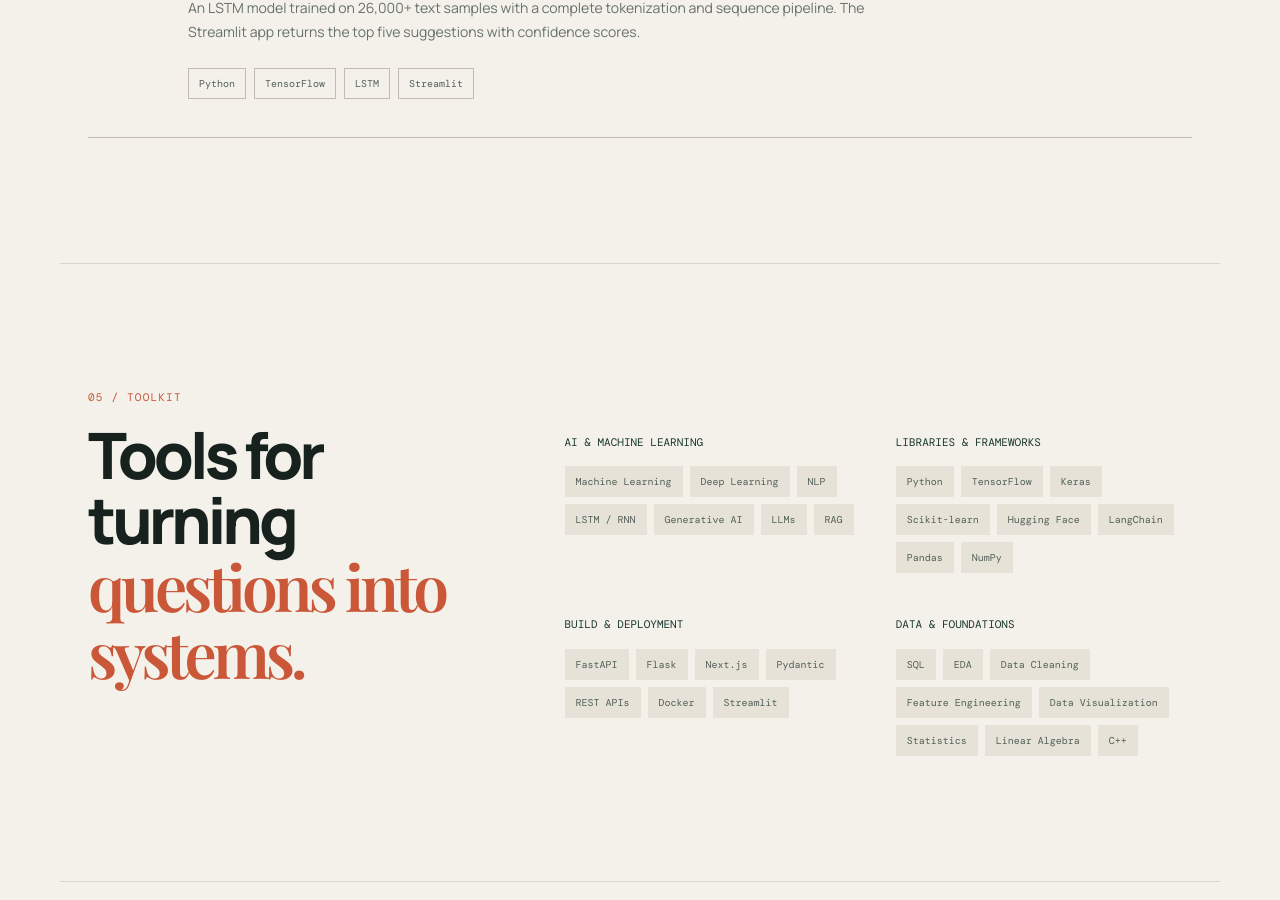
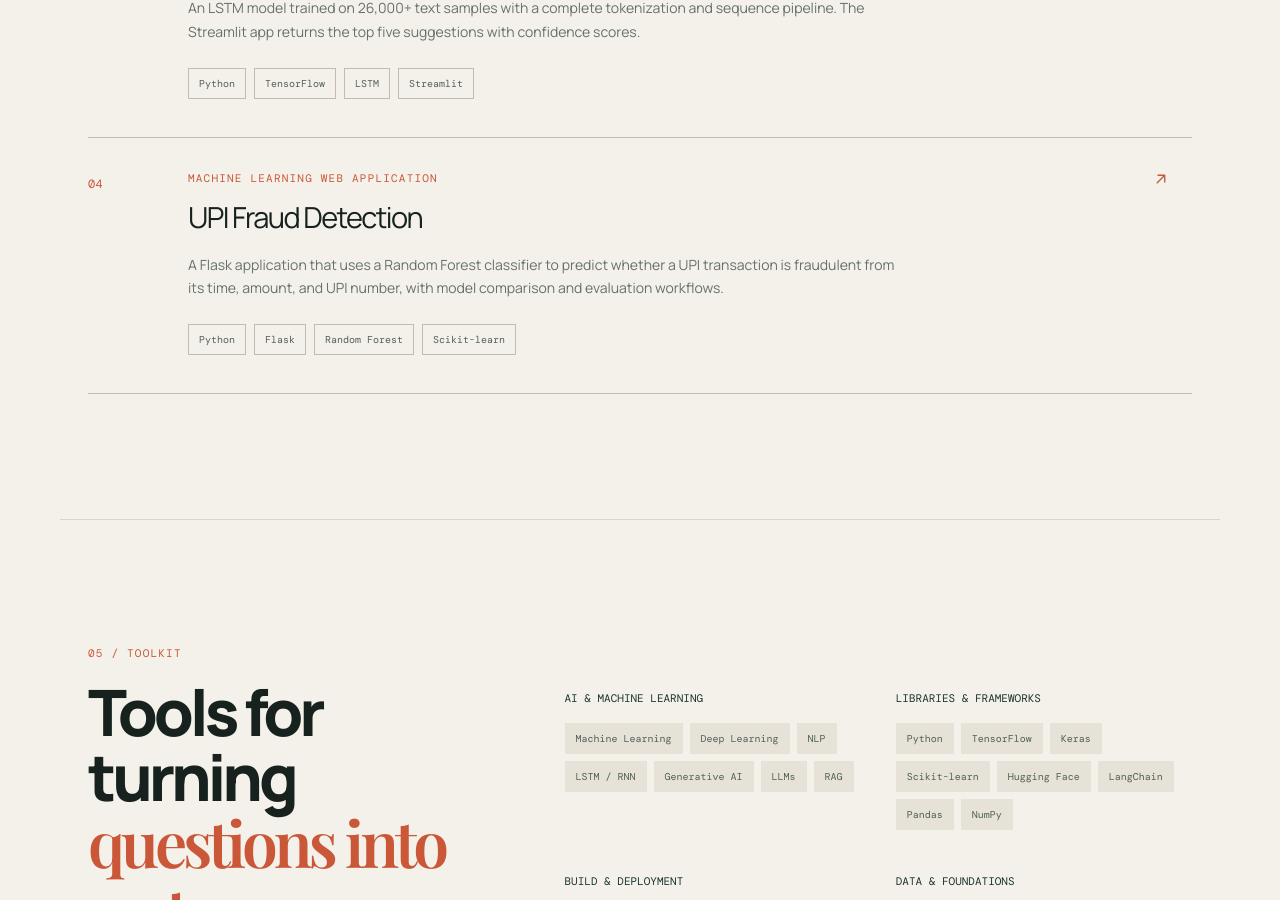
Before and after one commit to Upendra23397/modern-portfolio, a React app: page / in a window 1280 px wide. Shown: the part 4079-4979 px from the top of the page. Built offline with nearby package versions, Linux system fonts and the light colour scheme; the HTML template or start-up script is replaced by a standard one; a web font is replaced by a local one.

Commit message:
add upi fraud detection project

```diff
--- a/src/App.jsx
+++ b/src/App.jsx
@@ -37,7 +37,8 @@ const reveal = { initial: { opacity: 0, y: 24 }, whileInView: { opacity: 1, y: 0
 const projects = [
   { number: "01", title: "AI Assessment Extraction & Answer Mapping", type: "Full-stack AI application", description: "A complete assessment workflow that uses Gemini Vision to extract questions and handwritten answers, match them despite ordering differences, and return per-question grading with feedback.", tech: ["FastAPI", "Next.js", "Gemini Vision", "Pydantic"], link: "https://github.com/Upendra23397/AI-Based-Assessment-Extraction-Answer-Mapping" },
   { number: "02", title: "AI-Powered RAG Book Assistant", type: "Document intelligence", description: "A context-aware PDF question answering system with document ingestion, chunking, embeddings, semantic retrieval, prompt templates, and an interactive Streamlit interface.", tech: ["Python", "LangChain", "ChromaDB", "Google Gemini"], link: "https://github.com/Upendra23397/RAG-BOOK-ASSISTANT" },
-  { number: "03", title: "Next Word Predictor", type: "Natural language processing", description: "An LSTM model trained on 26,000+ text samples with a complete tokenization and sequence pipeline. The Streamlit app returns the top five suggestions with confidence scores.", tech: ["Python", "TensorFlow", "LSTM", "Streamlit"], link: "https://github.com/Upendra23397/Next_Word_Predictor-LSTM" }
+  { number: "03", title: "Next Word Predictor", type: "Natural language processing", description: "An LSTM model trained on 26,000+ text samples with a complete tokenization and sequence pipeline. The Streamlit app returns the top five suggestions with confidence scores.", tech: ["Python", "TensorFlow", "LSTM", "Streamlit"], link: "https://github.com/Upendra23397/Next_Word_Predictor-LSTM" },
+  { number: "04", title: "UPI Fraud Detection", type: "Machine learning web application", description: "A Flask application that uses a Random Forest classifier to predict whether a UPI transaction is fraudulent from its time, amount, and UPI number, with model comparison and evaluation workflows.", tech: ["Python", "Flask", "Random Forest", "Scikit-learn"], link: "https://github.com/Upendra23397/upi_fraud_detection" }
 ];
 
 const skillGroups = [
```
